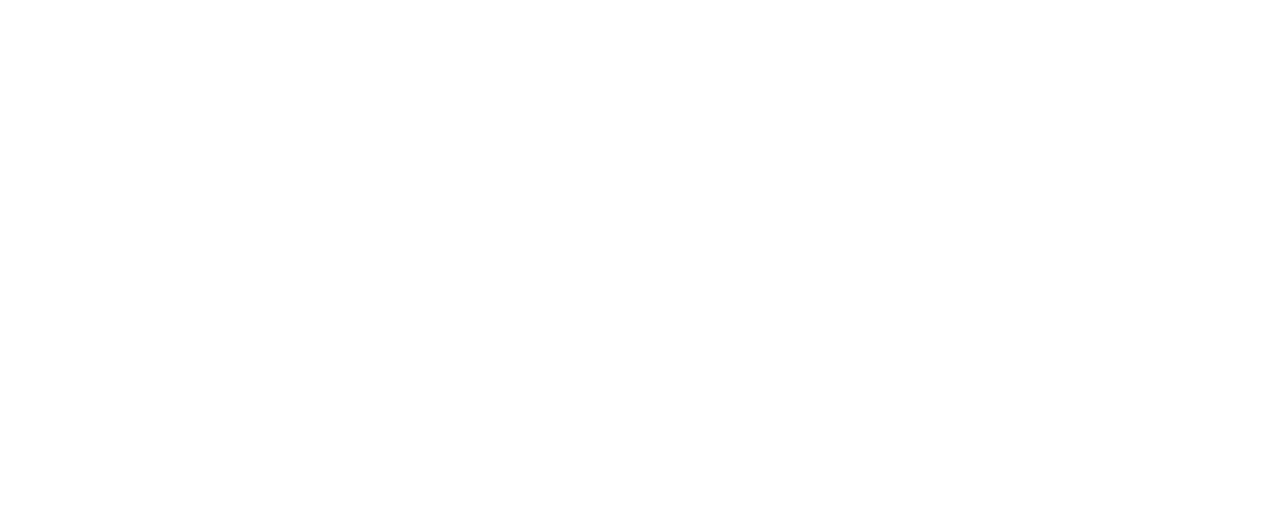
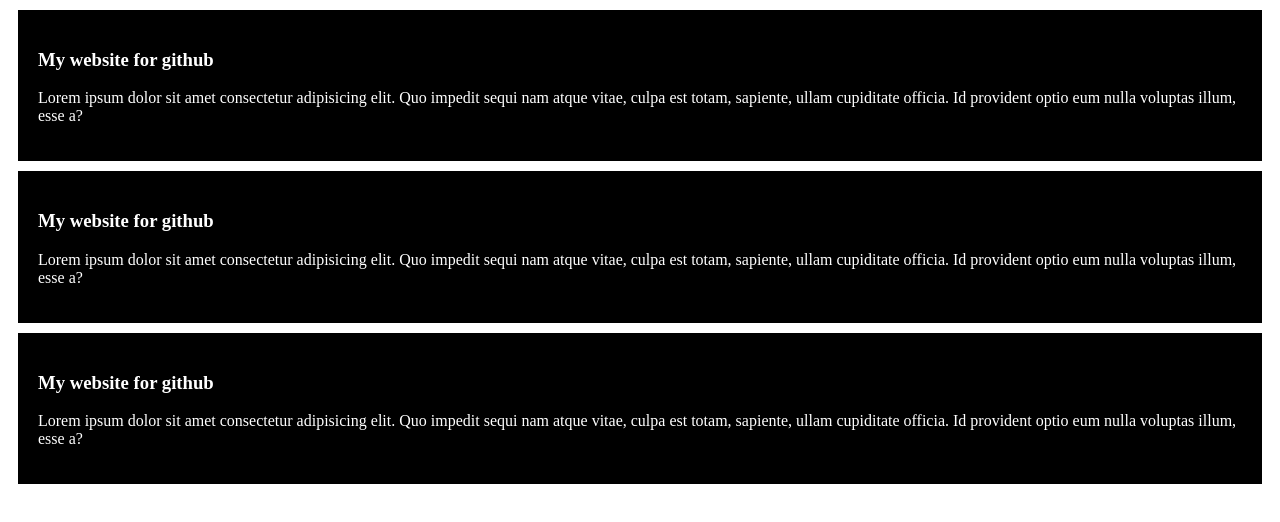
Before and after one commit to armani990/new-repo1, a plain HTML site: page index.html in a window 1280 px wide. Drawn offline with Linux system fonts and the light colour scheme.

Commit message:
second message for github

```diff
--- a/index.html
+++ b/index.html
@@ -4,8 +4,21 @@
     <meta charset="UTF-8">
     <meta name="viewport" content="width=device-width, initial-scale=1.0">
     <title>My new Github</title>
+    <link rel="stylesheet" href="styles/style.css">
 </head>
 <body>
+    <div>
+        <h3>My website for github</h3>
+        <p>Lorem ipsum dolor sit amet consectetur adipisicing elit. Quo impedit sequi nam atque vitae, culpa est totam, sapiente, ullam cupiditate officia. Id provident optio eum nulla voluptas illum, esse a?</p>
+    </div>
+    <div>
+        <h3>My website for github</h3>
+        <p>Lorem ipsum dolor sit amet consectetur adipisicing elit. Quo impedit sequi nam atque vitae, culpa est totam, sapiente, ullam cupiditate officia. Id provident optio eum nulla voluptas illum, esse a?</p>
+    </div>
+    <div>
+        <h3>My website for github</h3>
+        <p>Lorem ipsum dolor sit amet consectetur adipisicing elit. Quo impedit sequi nam atque vitae, culpa est totam, sapiente, ullam cupiditate officia. Id provident optio eum nulla voluptas illum, esse a?</p>
+    </div>
 
 </body>
 </html>
--- /dev/null
+++ b/styles/style.css
@@ -0,0 +1,6 @@
+div{
+    background-color: black;
+    color: white;
+    margin: 10px;
+    padding: 20px;
+}
```
